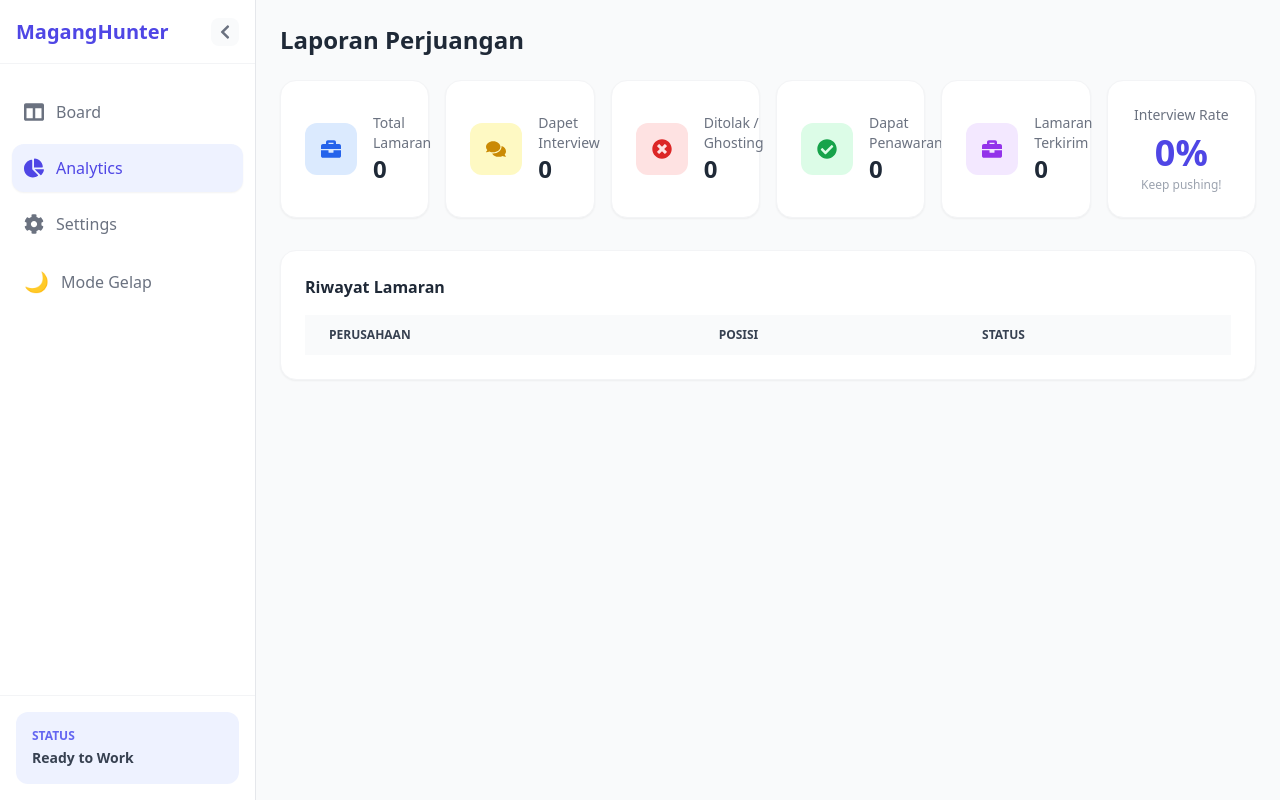
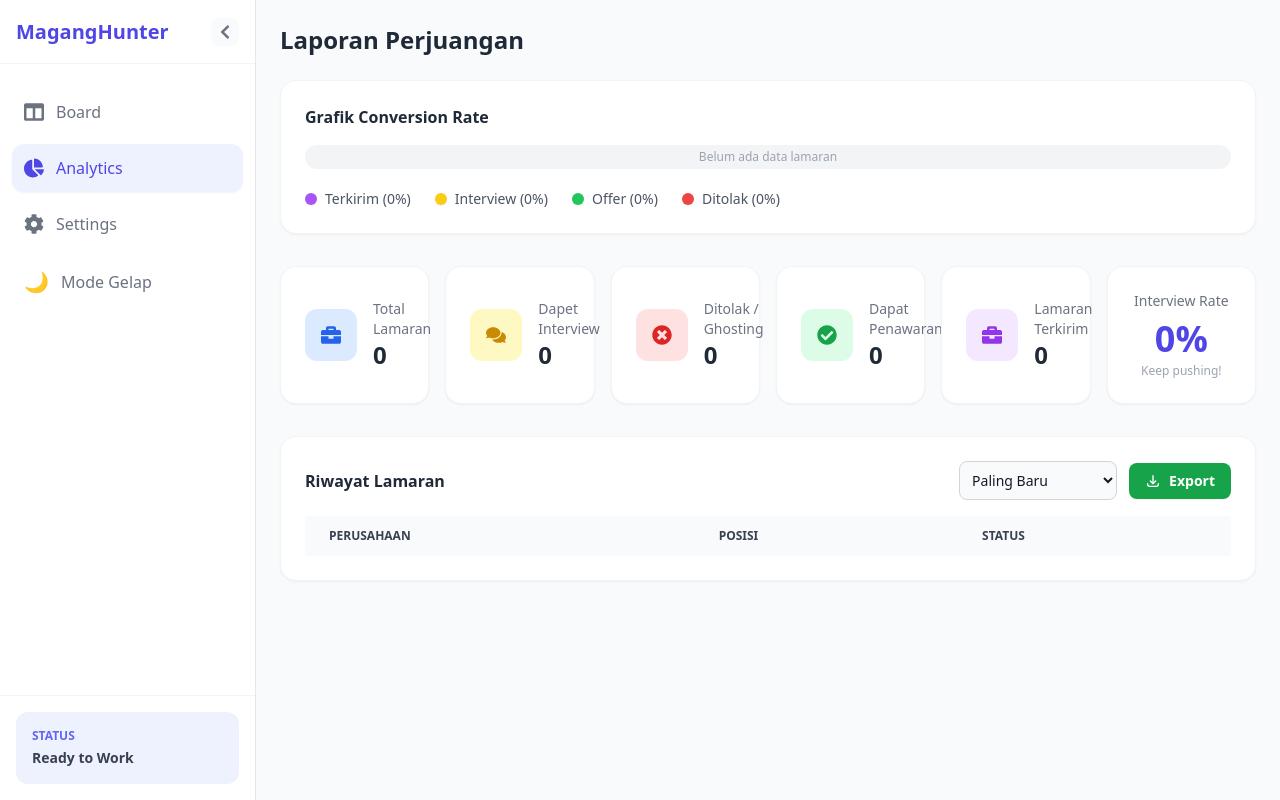
Before and after one commit to mhmdzulfikar/job-application-tracker, a React (Vite) app: page /analytics in a window 1280 px wide. Built offline with nearby package versions, Linux system fonts and the light colour scheme; the HTML template or start-up script is replaced by a standard one.

Commit message:
Update fiture Sorting Data

```diff
--- a/src/pages/Analytics.jsx
+++ b/src/pages/Analytics.jsx
@@ -3,86 +3,209 @@ import { FaBriefcase, FaComments, FaTimesCircle, FaCheckCircle  } from "react-ic
 
 export default function Analytics() {
   const [jobs, setJobs] = useState([]);
+  const [sortBy, setSortBy] = useState("terbaru");
 
   // 1. Ambil Data pas loading
   useEffect(() => {
+    // Pastiin nama kunci brankasnya sama kayak yang di Board lu ya ("magang-jobs")
     const saved = localStorage.getItem("magang-jobs");
     if (saved) {
       setJobs(JSON.parse(saved));
     }
   }, []);
 
-  // 2. HITUNG-HITUNGAN (Pake .filter dan .length)
+  // 2. HITUNG-HITUNGAN
   const totalJobs = jobs.length;
   const interviewCount = jobs.filter(j => j.status === "Interview").length;
   const rejectedCount = jobs.filter(j => j.status === "Rejected").length;
   const offerCount = jobs.filter(j => j.status === "Offer").length;
   const appliedCount = jobs.filter(j => j.status === "Applied").length;
 
-  // Hitung Win Rate (Interview / Total Lamaran * 100)
-  // Kalau total 0, tulis 0 biar gak error (NaN)
+  // Hitung Win Rate
   const winRate = totalJobs > 0 ? Math.round((interviewCount / totalJobs) * 100) : 0;
+
+  const calcPercent = (count) => totalJobs > 0 ? Math.round((count / totalJobs) * 100) : 0;
+
+  const appliedPct = calcPercent(appliedCount);
+  const interviewPct = calcPercent(interviewCount);
+  const offerPct = calcPercent(offerCount);
+  const rejectedPct = calcPercent(rejectedCount);
+
+  // 3. FUNGSI EXPORT CSV
+  const handleExportCSV = () => {
+    const headers = ["ID", "Perusahaan", "Posisi", "Gaji", "Status"];
+
+    const rows = jobs.map(job => [
+      job.id,
+      `"${job.company}"`,
+      `"${job.position}"`,
+      `"${job.salary}"`,
+      job.status
+    ].join(","));
+
+    const csvContent = [headers.join(","), ...rows].join("\n");
+
+    const blob = new Blob([csvContent], { type: "text/csv;charset=utf-8;"});
+    const url = URL.createObjectURL(blob);
+
+    const link = document.createElement("a");
+    link.href = url;
+    link.setAttribute("download", "Laporan_MagangHunter.csv");
+    document.body.appendChild(link);
+    link.click();
+
+    document.body.removeChild(link);
+  };
+
+
+  const sortedJobs = [...jobs].sort((a, b) => {
+    if (sortBy === "a-z") {
+    return a.company.localeCompare(b.company);
+    } else if (sortBy === "z-a") {
+    return b.company.localeCompare(a.company);
+    } else if (sortBy === "status" ) {
+    return a.status.localeCompare(b.status);
+    } else {
+    return b.id - a.id;
+    }
+    });
+
+
 
   return (
     <div className="p-6 animate-fade-in">
-      <h1 className="text-2xl font-bold text-gray-800 mb-6"> Laporan Perjuangan</h1>
+      <h1 className="text-2xl font-bold text-gray-800 dark:text-gray-100 mb-6">Laporan Perjuangan</h1>
+
+      {/* --- GRAFIK CONVERSION RATE (PROGRESS BAR) --- */}
+      <div className="mb-8 bg-white dark:bg-gray-800 p-6 rounded-2xl shadow-sm border border-gray-100 dark:border-gray-700 animate-fade-in">
+        <h3 className="font-bold text-gray-800 dark:text-gray-100 mb-4">Grafik Conversion Rate</h3>
+
+        {/* Balok Utama */}
+        <div className="w-full h-6 flex rounded-full overflow-hidden bg-gray-100 dark:bg-gray-700">
+            {totalJobs === 0 ? (
+                // Kalau datanya masih kosong banget
+                <div className="w-full h-full flex items-center justify-center text-xs text-gray-400 font-medium">Belum ada data lamaran</div>
+            ) : (
+                // Kalau datanya ada, baloknya dibagi-bagi sesuai persentase
+                <>
+                    <div style={{ width: `${appliedPct}%` }} className="bg-purple-500 hover:opacity-80 transition-all duration-500 cursor-pointer" title={`Terkirim: ${appliedPct}%`}></div>
+                    <div style={{ width: `${interviewPct}%` }} className="bg-yellow-400 hover:opacity-80 transition-all duration-500 cursor-pointer" title={`Interview: ${interviewPct}%`}></div>
+                    <div style={{ width: `${offerPct}%` }} className="bg-green-500 hover:opacity-80 transition-all duration-500 cursor-pointer" title={`Offer: ${offerPct}%`}></div>
+                    <div style={{ width: `${rejectedPct}%` }} className="bg-red-500 hover:opacity-80 transition-all duration-500 cursor-pointer" title={`Ditolak: ${rejectedPct}%`}></div>
+                </>
+            )}
+        </div>
+
+        {/* Legend (Keterangan Warna) di bawah balok */}
+        <div className="flex flex-wrap items-center gap-6 mt-5 text-sm">
+            <div className="flex items-center gap-2">
+                <span className="w-3 h-3 rounded-full bg-purple-500 shadow-sm"></span>
+                <span className="text-gray-600 dark:text-gray-400 font-medium">Terkirim ({appliedPct}%)</span>
+            </div>
+            <div className="flex items-center gap-2">
+                <span className="w-3 h-3 rounded-full bg-yellow-400 shadow-sm"></span>
+                <span className="text-gray-600 dark:text-gray-400 font-medium">Interview ({interviewPct}%)</span>
+            </div>
+            <div className="flex items-center gap-2">
+                <span className="w-3 h-3 rounded-full bg-green-500 shadow-sm"></span>
+                <span className="text-gray-600 dark:text-gray-400 font-medium">Offer ({offerPct}%)</span>
+            </div>
+            <div className="flex items-center gap-2">
+                <span className="w-3 h-3 rounded-full bg-red-500 shadow-sm"></span>
+                <span className="text-gray-600 dark:text-gray-400 font-medium">Ditolak ({rejectedPct}%)</span>
+            </div>
+        </div>
+      </div>
 
       {/* Grid Kartu Statistik */}
       <div className="grid grid-cols-1 md:grid-cols-2 lg:grid-cols-6 gap-4 mb-8">
 
         {/* KARTU 1: TOTAL */}
-        <StatCard
+        <MetricCard
           title="Total Lamaran"
           value={totalJobs}
           icon={<FaBriefcase />}
-          color="bg-blue-100 text-blue-600"
+          color="bg-blue-100 text-blue-600 dark:bg-blue-900/30 dark:text-blue-400"
         />
 
         {/* KARTU 2: INTERVIEW */}
-        <StatCard
+        <MetricCard
           title="Dapet Interview"
           value={interviewCount}
           icon={<FaComments />}
-          color="bg-yellow-100 text-yellow-600"
+          color="bg-yellow-100 text-yellow-600 dark:bg-yellow-900/30 dark:text-yellow-400"
         />
 
          {/* KARTU 3: DITOLAK */}
-         <StatCard
+         <MetricCard
           title="Ditolak / Ghosting"
           value={rejectedCount}
           icon={<FaTimesCircle />}
-          color="bg-red-100 text-red-600"
+          color="bg-red-100 text-red-600 dark:bg-red-900/30 dark:text-red-400"
         />
 
-         <StatCard
+         {/* KARTU 4: DAPAT PENAWARAN */}
+         <MetricCard
           title="Dapat Penawaran"
           value={offerCount}
           icon={<FaCheckCircle />}
-          color="bg-green-100 text-green-600"
+          color="bg-green-100 text-green-600 dark:bg-green-900/30 dark:text-green-400"
         />
 
-         <StatCard
+         {/* KARTU 5: TERKIRIM */}
+         <MetricCard
           title="Lamaran Terkirim"
           value={appliedCount}
           icon={<FaBriefcase />}
-          color="bg-purple-100 text-purple-600"
+          color="bg-purple-100 text-purple-600 dark:bg-purple-900/30 dark:text-purple-400"
         />
 
-        {/* KARTU 4: WIN RATE */}
-        <div className="bg-white p-6 rounded-2xl shadow-sm border border-gray-100 flex flex-col justify-center items-center">
-            <h3 className="text-gray-500 text-sm font-medium">Interview Rate</h3>
-            <p className="text-4xl font-bold text-indigo-600 mt-2">{winRate}%</p>
-            <p className="text-xs text-gray-400 mt-1">Keep pushing! </p>
+        {/* KARTU 6: WIN RATE */}
+        <div className="bg-white dark:bg-gray-800 p-6 rounded-2xl shadow-sm border border-gray-100 dark:border-gray-700 flex flex-col justify-center items-center">
+            <h3 className="text-gray-500 dark:text-gray-400 text-sm font-medium">Interview Rate</h3>
+            <p className="text-4xl font-bold text-indigo-600 dark:text-indigo-400 mt-2">{winRate}%</p>
+            <p className="text-xs text-gray-400 dark:text-gray-500 mt-1">Keep pushing!</p>
         </div>
 
       </div>
 
-      {/* LIST PERUSAHAAN (Tabel Simpel) */}
-      <div className="bg-white rounded-2xl shadow-sm border border-gray-100 p-6">
-        <h3 className="font-bold text-gray-800 mb-4">Riwayat Lamaran</h3>
+      {/* LIST PERUSAHAAN & TOMBOL EXPORT */}
+     {/* LIST PERUSAHAAN & TOMBOL EXPORT */}
+      <div className="bg-white dark:bg-gray-800 rounded-2xl shadow-sm border border-gray-100 dark:border-gray-700 p-6">
+
+        {/* Header Tabel + Filter + Tombol Export Sejajar */}
+        <div className="flex flex-col sm:flex-row justify-between items-center mb-4 gap-4">
+            <h3 className="font-bold text-gray-800 dark:text-gray-100">Riwayat Lamaran</h3>
+
+            {/* Bungkus Dropdown dan Tombol Export biar rapi sebelahan */}
+            <div className="flex items-center gap-3 w-full sm:w-auto">
+                <select
+                    value={sortBy}
+                    onChange={(e) => setSortBy(e.target.value)}
+                    className="bg-gray-50 border border-gray-300 text-gray-900 text-sm rounded-lg focus:ring-indigo-500 focus:border-indigo-500 block p-2 dark:bg-gray-700 dark:border-gray-600 dark:placeholder-gray-400 dark:text-white transition-colors cursor-pointer"
+                >
+                    <option value="terbaru">Paling Baru</option>
+                    <option value="a-z">Perusahaan (A - Z)</option>
+                    <option value="z-a">Perusahaan (Z - A)</option>
+                    <option value="status">Status Lamaran</option>
+                </select>
+
+                <button
+                    onClick={handleExportCSV}
+                    className="flex items-center gap-2 px-4 py-2 bg-green-600 hover:bg-green-700 text-white text-sm font-semibold rounded-lg transition-colors shadow-sm whitespace-nowrap"
+                >
+                    <svg className="w-4 h-4" fill="none" stroke="currentColor" viewBox="0 0 24 24">
+                      <path strokeLinecap="round" strokeLinejoin="round" strokeWidth="2" d="M4 16v1a3 3 0 003 3h10a3 3 0 003-3v-1m-4-4l-4 4m0 0l-4-4m4 4V4" />
+                    </svg>
+                    Export
+                </button>
+            </div>
+        </div>
+
+        {/* Tabel */}
         <div className="overflow-x-auto">
-            <table className="w-full text-sm text-left text-gray-500">
-                <thead className="text-xs text-gray-700 uppercase bg-gray-50">
+            <table className="w-full text-sm text-left text-gray-500 dark:text-gray-400">
+                <thead className="text-xs text-gray-700 dark:text-gray-300 uppercase bg-gray-50 dark:bg-gray-700">
                     <tr>
                         <th className="px-6 py-3">Perusahaan</th>
                         <th className="px-6 py-3">Posisi</th>
@@ -90,15 +213,17 @@ export default function Analytics() {
                     </tr>
                 </thead>
                 <tbody>
-                    {jobs.map((job) => (
-                        <tr key={job.id} className="bg-white border-b hover:bg-gray-50">
-                            <td className="px-6 py-4 font-medium text-gray-900">{job.company}</td>
+                    {/* 👇 INI KUNCINYA: Pakai 'sortedJobs.map', bukan 'jobs.map' 👇 */}
+                    {sortedJobs.map((job) => (
+                        <tr key={job.id} className="bg-white dark:bg-gray-800 border-b dark:border-gray-700 hover:bg-gray-50 dark:hover:bg-gray-700">
+                            <td className="px-6 py-4 font-medium text-gray-900 dark:text-white">{job.company}</td>
                             <td className="px-6 py-4">{job.position}</td>
                             <td className="px-6 py-4">
                                 <span className={`px-2 py-1 rounded-full text-xs font-semibold
-                                    ${job.status === 'Interview' ? 'bg-yellow-100 text-yellow-700' :
-                                      job.status === 'Rejected' ? 'bg-red-100 text-red-700' :
-                                      'bg-gray-100 text-gray-600'}`}>
+                                    ${job.status === 'Interview' ? 'bg-yellow-100 text-yellow-700 dark:bg-yellow-900/30 dark:text-yellow-400' :
+                                      job.status === 'Rejected' ? 'bg-red-100 text-red-700 dark:bg-red-900/30 dark:text-red-400' :
+                                      job.status === 'Offer' ? 'bg-green-100 text-green-700 dark:bg-green-900/30 dark:text-green-400' :
+                                      'bg-gray-100 text-gray-600 dark:bg-gray-700 dark:text-gray-300'}`}>
                                     {job.status}
                                 </span>
                             </td>
@@ -108,20 +233,20 @@ export default function Analytics() {
             </table>
         </div>
       </div>
-    </div>
+      </div>
   );
 }
 
-// Komponen Kecil buat Kartu (biar gak copas berulang)
-function StatCard({ title, value, icon, color }) {
+// Komponen Kecil buat Kartu (Nama diganti jadi MetricCard biar ga bentrok)
+function MetricCard({ title, value, icon, color }) {
     return (
-        <div className="bg-white p-6 rounded-2xl shadow-sm border border-gray-100 flex items-center gap-4">
+        <div className="bg-white dark:bg-gray-800 p-6 rounded-2xl shadow-sm border border-gray-100 dark:border-gray-700 flex items-center gap-4">
             <div className={`p-4 rounded-xl ${color} text-xl`}>
                 {icon}
             </div>
             <div>
-                <p className="text-gray-500 text-sm font-medium">{title}</p>
-                <p className="text-2xl font-bold text-gray-800">{value}</p>
+                <p className="text-gray-500 dark:text-gray-400 text-sm font-medium">{title}</p>
+                <p className="text-2xl font-bold text-gray-800 dark:text-gray-100">{value}</p>
             </div>
         </div>
     )
--- a/src/pages/Dashboard.jsx
+++ b/src/pages/Dashboard.jsx
@@ -128,8 +128,8 @@ export default function Dashboard() {
         {/* Header Dashboard */}
         <div className="flex justify-between items-center mb-6">
           <div>
-            <h1 className="text-2xl font-bold text-gray-800">Kanban Board</h1>
-            <p className="text-sm text-gray-500">Geser kartu untuk update status.</p>
+            <h1 className="text-2xl font-bold text-gray-800 dark:text-gray-200">Kanban Board</h1>
+            <p className="text-sm text-gray-500 dark:text-gray-400">Geser kartu untuk update status.</p>
           </div>
 
           <div className="flex gap-4" >
```
Also changed, not shown: src/components/JobCard.jsx (+6 -6 lines).
